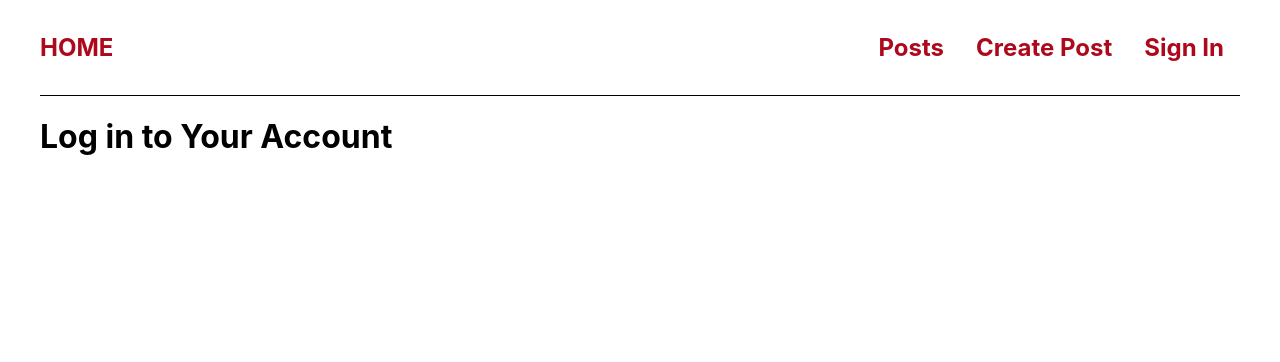
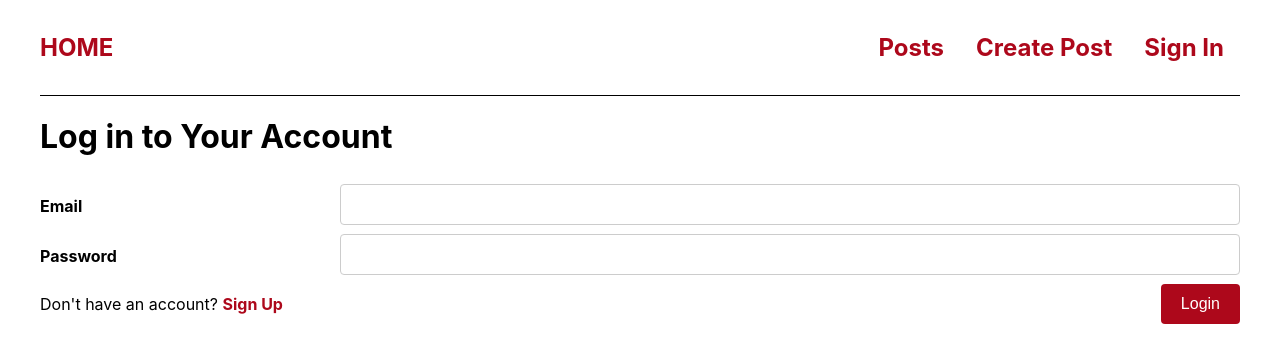
Before and after one commit to neodtruman/nextjs-blog, a Next.js app: page /user/login in a window 1280 px wide. Shown: the top 362 px of the page. Built offline with nearby package versions, Linux system fonts and the light colour scheme.

Commit message:
Chapter 7.2

```diff
--- /dev/null
+++ b/components/user/login-form.js
@@ -0,0 +1,74 @@
+import { useRouter } from "next/router";
+import Link from "next/link";
+import { Fragment, useRef, useState } from "react";
+import { signIn } from "next-auth/react";
+import styles from './login-form.module.css';
+
+function LoginForm() {
+  const [error, setError] = useState(null);
+
+  const router = useRouter();
+  const { reqUrl } = router.query;
+
+  const emailInputRef = useRef();
+  const passwordInputRef = useRef();
+
+  async function handleFormSubmission(event) {
+    event.preventDefault();
+    const email = emailInputRef.current.value;
+    const password = passwordInputRef.current.value;
+
+    const loginResult = await signIn('credentials', {
+      redirect: false,
+      email,
+      password
+    });
+
+    // Logged in successfully
+    if (!loginResult.error) {
+      if (reqUrl) {
+        router.push(reqUrl);
+      }
+      else {
+        // Redirect to All Posts page
+        router.push('/posts');
+      }
+    }
+    else {
+      setError("Invalid email or password!");
+    }
+  }
+
+  return (
+    <Fragment>
+      <h1>Log in to Your Account</h1>
+      <form onSubmit={handleFormSubmission}>
+        <div className="row">
+          <div className="col-label">
+            <label htmlFor="email">Email </label>
+          </div>
+          <div className="col-input">
+            <input type="text" id="email" ref={emailInputRef} />
+          </div>
+        </div>
+        <div className="row">
+          <div className="col-label">
+            <label htmlFor="password">Password </label>
+          </div>
+          <div className="col-input">
+            <input type="password" id="password" ref={passwordInputRef} />
+          </div>
+        </div>
+        {error && <div className={styles['error-msg']}>{error}</div>}
+        <input type="submit" value="Login" />
+      </form>
+      <p>
+        <span>Don&apos;t have an account? </span>
+        <Link href="/user/signup">
+          <a>Sign Up</a>
+        </Link>
+      </p>
+    </Fragment>
+  );
+}
+export default LoginForm;
--- /dev/null
+++ b/components/user/login-form.module.css
@@ -0,0 +1,5 @@
+.error-msg {
+  color: var(--theme-color-light);
+  text-align: right;
+  margin-top: 3px;
+}
--- a/pages/user/login.js
+++ b/pages/user/login.js
@@ -1,5 +1,7 @@
+import LoginForm from "../../components/user/login-form";
+
 export default function LoginPage() {
   return (
-    <h1>Log in to Your Account</h1>
+    <LoginForm />
   );
 }
```
Also changed, not shown: pages/api/auth/[...nextauth].js (added, +37 -0 lines).
